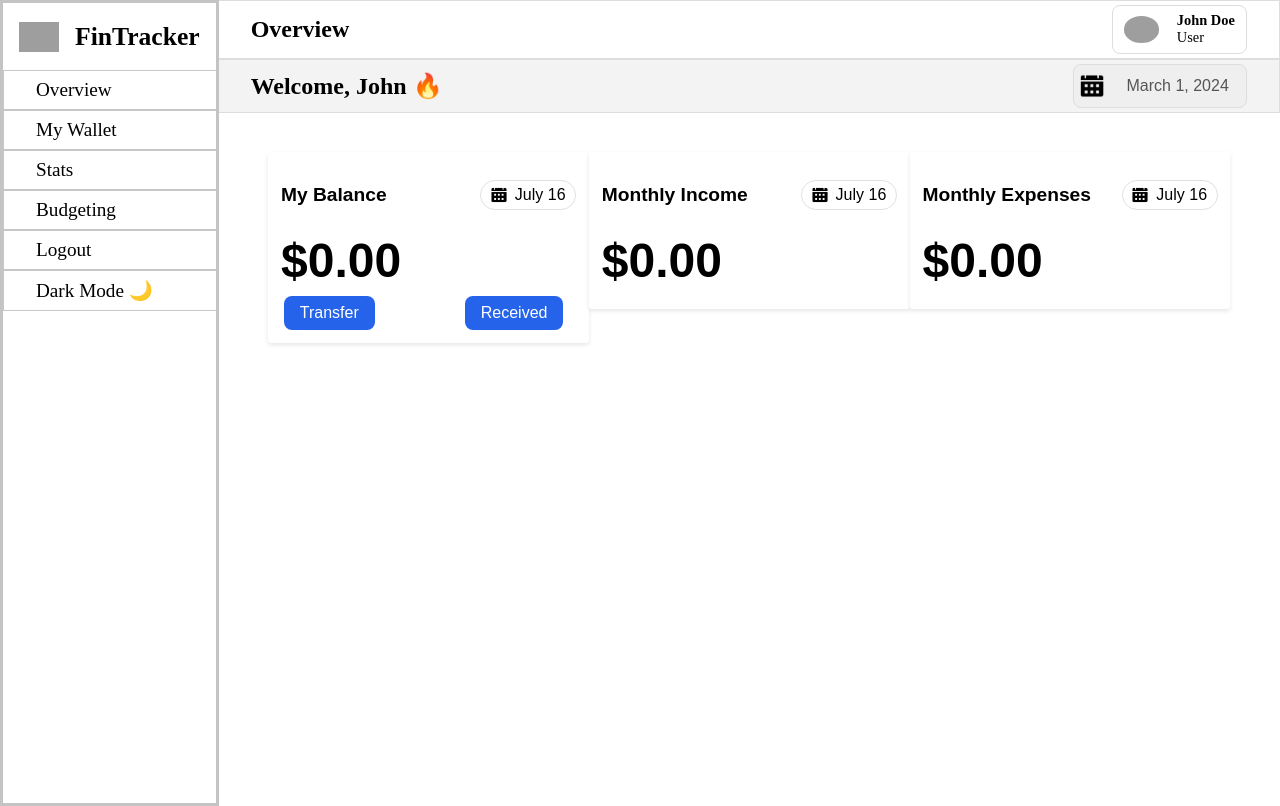
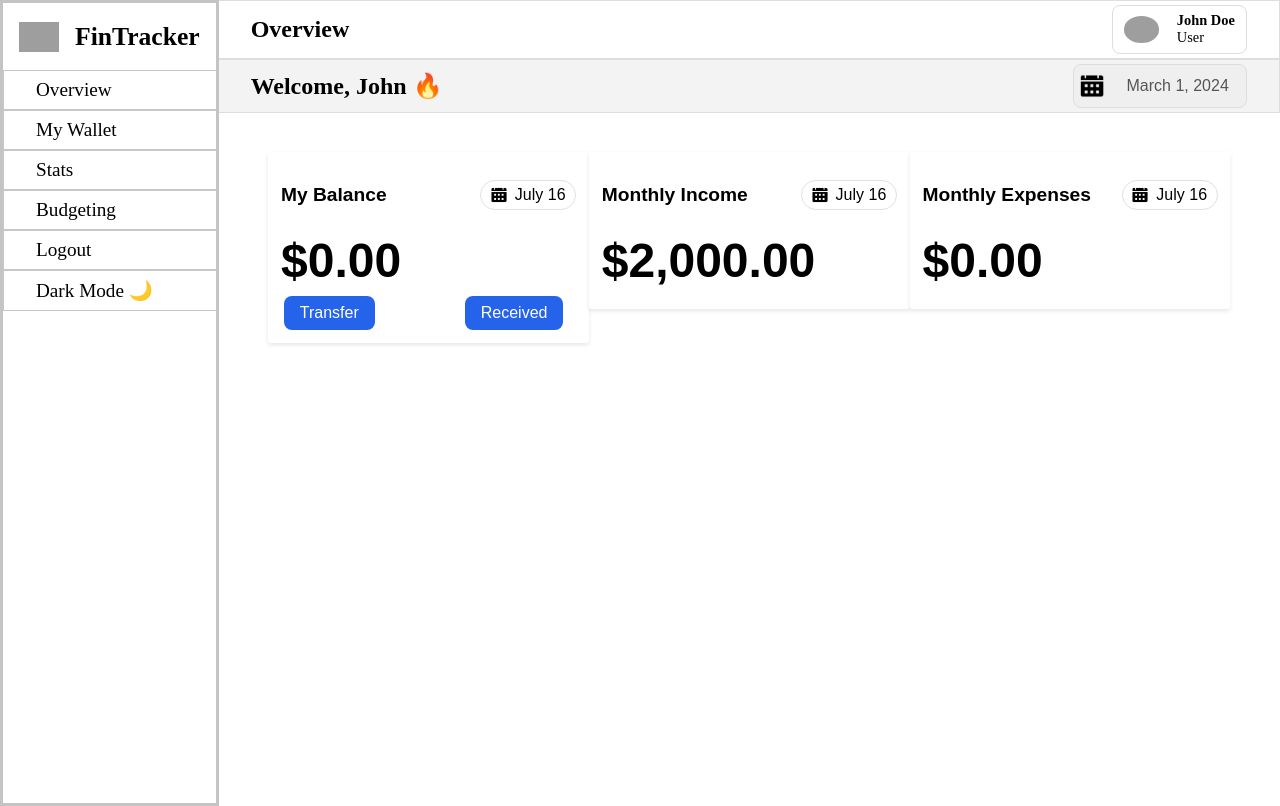
Before and after one commit to xinsheng04/fin-tracker, a React (Vite) app: page / in a window 1280 px wide. Built offline with nearby package versions, Linux system fonts and the light colour scheme; grey boxes are pictures that could not be loaded.

Commit message:
added boolean values to make the page more dynamic

```diff
--- a/src/components/cashBalance/CashBalance.tsx
+++ b/src/components/cashBalance/CashBalance.tsx
@@ -8,20 +8,23 @@ import { useSelector } from "react-redux";
 interface CashBalanceProps {
   title: string;
   children?: React.ReactNode;
+  income?: boolean;
+  expense?:boolean;
+  balance?:boolean
   // function to get the amount from the database using the key
   getDisplayAmount?: (key: string) => void;
 }
 
-const CashBalance: React.FC<CashBalanceProps> = ({title, children}) => {
+const CashBalance: React.FC<CashBalanceProps> = ({ title, children,income,expense,balance }) => {
   // 5000 is just a placeholder
-  const bankAccount = useSelector((state:any)=>state.myWallet.bankAccounts);
-  let totalAmount = 0 ;
-  for (let amount of bankAccount){
+  const bankAccount = useSelector((state: any) => state.myWallet.bankAccounts);
+  let totalAmount = 0;
+  for (let amount of bankAccount) {
     totalAmount += amount.amount;
   }
   // Set balance to be used with the button down below
   // will be implemented in the future
-  return(
+  return (
     <div className={styles.cashBalance}>
       {/* mini header */}
       <div className={styles.header}>
@@ -32,7 +35,11 @@ const CashBalance: React.FC<CashBalanceProps> = ({title, children}) => {
         </button>
       </div>
       {/* amount statement */}
-      <h1 className={styles.balance}>{currencyFormatter(totalAmount)}</h1>
+      {balance &&<h1 className={styles.balance}>{currencyFormatter(totalAmount)}</h1>}
+      {income &&<h1 className={styles.balance}>{currencyFormatter(2000)}</h1>}
+      {expense &&<h1 className={styles.balance}>{currencyFormatter(totalAmount*0.4)}</h1>}
+
+
       {children}
     </div>
   )
--- a/src/pages/Overview/OverviewPage.tsx
+++ b/src/pages/Overview/OverviewPage.tsx
@@ -8,7 +8,7 @@ const Overview: React.FC = () => {
     <div className={styles.container}>
       <Header />
       <div className={styles.balances}>
-        <CashBalance title="My Balance">
+        <CashBalance title="My Balance" balance={true}>
           <div className={styles.balanceActions}>
             <Button onClick={() => console.log("Add Income")}>
               Transfer
@@ -18,8 +18,8 @@ const Overview: React.FC = () => {
             </Button>
           </div>
         </CashBalance>
-        <CashBalance title="Monthly Income" />
-        <CashBalance title="Monthly Expenses" />
+        <CashBalance title="Monthly Income" income={true}/>
+        <CashBalance title="Monthly Expenses" expense={true}/>
       </div>
     </div>
   );
```
Also changed, not shown: src/pages/MyWallet/ShowCard.tsx (added, +10 -0 lines).
